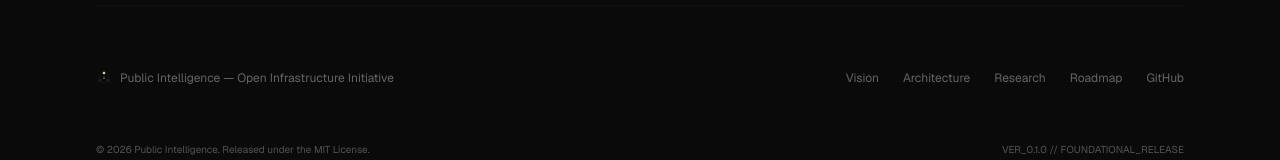
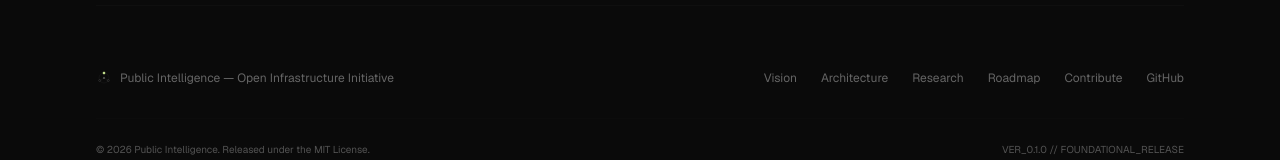
Before and after one commit to Public-Intelligence-Revolution/website, a Next.js app: page / in a window 1280 px wide. Shown: the part 1810-1970 px from the top of the page. Built offline with nearby package versions, Linux system fonts and the light colour scheme.

Commit message:
refactor: finalize website v1.0 engineering polish

```diff
--- a/src/app/vision/page.tsx
+++ b/src/app/vision/page.tsx
@@ -95,7 +95,7 @@ export default function VisionPage() {
           <div className="grid gap-x-12 gap-y-10 md:grid-cols-2 pt-4">
             <div className="space-y-3">
               <div className="flex items-center gap-3 text-foreground">
-                <svg className="w-5 h-5 text-[#D9F99D]" fill="none" viewBox="0 0 24 24" stroke="currentColor" strokeWidth="1.5">
+                <svg className="w-5 h-5 text-[#D9F99D]" fill="none" viewBox="0 0 24 24" stroke="currentColor" strokeWidth="1.5" aria-hidden="true">
                   <path d="M12 8V12L15 15" stroke="currentColor" />
                   <circle cx="12" cy="12" r="9" stroke="currentColor" strokeOpacity="0.3" />
                 </svg>
@@ -108,7 +108,7 @@ export default function VisionPage() {
 
             <div className="space-y-3">
               <div className="flex items-center gap-3 text-foreground">
-                <svg className="w-5 h-5 text-[#D9F99D]" fill="none" viewBox="0 0 24 24" stroke="currentColor" strokeWidth="1.5">
+                <svg className="w-5 h-5 text-[#D9F99D]" fill="none" viewBox="0 0 24 24" stroke="currentColor" strokeWidth="1.5" aria-hidden="true">
                   <circle cx="12" cy="12" r="5" stroke="currentColor" />
                   <path d="M12 2v5" stroke="currentColor" strokeOpacity="0.4" />
                   <path d="M12 17v5" stroke="currentColor" strokeOpacity="0.4" />
@@ -124,7 +124,7 @@ export default function VisionPage() {
 
             <div className="space-y-3">
               <div className="flex items-center gap-3 text-foreground">
-                <svg className="w-5 h-5 text-[#D9F99D]" fill="none" viewBox="0 0 24 24" stroke="currentColor" strokeWidth="1.5">
+                <svg className="w-5 h-5 text-[#D9F99D]" fill="none" viewBox="0 0 24 24" stroke="currentColor" strokeWidth="1.5" aria-hidden="true">
                   <path d="M9 12h6" stroke="currentColor" />
                   <path d="M12 9v6" stroke="currentColor" />
                   <rect x="4" y="4" width="16" height="16" rx="2" stroke="currentColor" strokeOpacity="0.4" />
@@ -138,7 +138,7 @@ export default function VisionPage() {
 
             <div className="space-y-3">
               <div className="flex items-center gap-3 text-foreground">
-                <svg className="w-5 h-5 text-[#D9F99D]" fill="none" viewBox="0 0 24 24" stroke="currentColor" strokeWidth="1.5">
+                <svg className="w-5 h-5 text-[#D9F99D]" fill="none" viewBox="0 0 24 24" stroke="currentColor" strokeWidth="1.5" aria-hidden="true">
                   <circle cx="12" cy="12" r="9" stroke="currentColor" strokeOpacity="0.3" />
                   <path d="M12 7v10" stroke="currentColor" />
                   <path d="M7 12h10" stroke="currentColor" />
--- a/src/components/diagram/DiagramCanvas.tsx
+++ b/src/components/diagram/DiagramCanvas.tsx
@@ -34,28 +34,6 @@ export function DiagramCanvas({
       >
         <title id={titleId}>{title}</title>
         <desc id={descId}>{description}</desc>
-        <defs>
-          <pattern
-            id={`grid-${React.useId()}`}
-            width={diagramTokens.grid.patternSize}
-            height={diagramTokens.grid.patternSize}
-            patternUnits="userSpaceOnUse"
-          >
-            <path
-              d={`M ${diagramTokens.grid.patternSize} 0 L 0 0 0 ${diagramTokens.grid.patternSize}`}
-              fill={diagramTokens.color.none}
-              stroke={diagramTokens.color.inherited}
-              strokeWidth={diagramTokens.grid.patternStrokeWidth}
-              strokeOpacity={diagramTokens.grid.patternStrokeOpacity}
-            />
-          </pattern>
-        </defs>
-        <rect
-          width={width}
-          height={height}
-          fill={`url(#grid-${React.useId()})`}
-          rx={diagramTokens.canvas.radius}
-        />
         {children}
       </svg>
     </div>
--- a/src/components/diagram/DiagramGrid.tsx
+++ b/src/components/diagram/DiagramGrid.tsx
@@ -10,6 +10,22 @@ type DiagramGridProps = {
 export function DiagramGrid({ width, height, patternId }: DiagramGridProps) {
   return (
     <>
+      <defs>
+        <pattern
+          id={patternId}
+          width={diagramTokens.grid.patternSize}
+          height={diagramTokens.grid.patternSize}
+          patternUnits="userSpaceOnUse"
+        >
+          <path
+            d={`M ${diagramTokens.grid.patternSize} 0 L 0 0 0 ${diagramTokens.grid.patternSize}`}
+            fill={diagramTokens.color.none}
+            stroke={diagramTokens.color.inherited}
+            strokeWidth={diagramTokens.grid.patternStrokeWidth}
+            strokeOpacity={diagramTokens.grid.patternStrokeOpacity}
+          />
+        </pattern>
+      </defs>
       <rect width={width} height={height} fill={`url(#${patternId})`} rx={diagramTokens.canvas.radius} />
       <rect
         x={diagramTokens.grid.borderInset}
--- a/src/components/logo.tsx
+++ b/src/components/logo.tsx
@@ -13,6 +13,7 @@ export function Logo({ className = "w-6 h-6", showText = false }: LogoProps) {
         fill="none"
         xmlns="http://www.w3.org/2000/svg"
         className={className}
+        aria-hidden="true"
       >
         {/* Coordinate orbit */}
         <circle
--- a/src/components/page-shell.tsx
+++ b/src/components/page-shell.tsx
@@ -7,9 +7,9 @@ type PageShellProps = {
 
 export function PageShell({ children }: PageShellProps) {
   return (
-    <main className="mx-auto w-full max-w-6xl px-6 py-20 sm:px-8 sm:py-24">
-      {children}
+    <div className="mx-auto w-full max-w-6xl px-6 py-20 sm:px-8 sm:py-24">
+      <main>{children}</main>
       <SiteFooter />
-    </main>
+    </div>
   );
 }
--- a/src/components/site-footer.tsx
+++ b/src/components/site-footer.tsx
@@ -1,17 +1,6 @@
 import Link from "next/link";
 import { Logo } from "@/components/logo";
-
-const links = [
-  { href: "/vision", label: "Vision" },
-  { href: "/architecture", label: "Architecture" },
-  { href: "/research", label: "Research" },
-  { href: "/roadmap", label: "Roadmap" },
-  {
-    href: "https://github.com/Public-Intelligence-Revolution",
-    label: "GitHub",
-    external: true,
-  },
-];
+import { siteNavigation } from "@/components/site-navigation";
 
 export function SiteFooter() {
   return (
@@ -22,7 +11,7 @@ export function SiteFooter() {
           <span>Public Intelligence — Open Infrastructure Initiative</span>
         </div>
         <nav aria-label="Footer navigation" className="flex flex-wrap gap-x-6 gap-y-2">
-          {links.map((link) => (
+          {siteNavigation.map((link) => (
             <Link
               key={link.href}
               href={link.href}
--- a/src/components/site-header.tsx
+++ b/src/components/site-header.tsx
@@ -3,19 +3,7 @@
 import Link from "next/link";
 import { usePathname } from "next/navigation";
 import { Logo } from "@/components/logo";
-
-const navigation = [
-  { href: "/vision", label: "Vision" },
-  { href: "/architecture", label: "Architecture" },
-  { href: "/research", label: "Research" },
-  { href: "/roadmap", label: "Roadmap" },
-  { href: "/contribute", label: "Contribute" },
-  {
-    href: "https://github.com/Public-Intelligence-Revolution",
-    label: "GitHub",
-    external: true,
-  },
-];
+import { siteNavigation } from "@/components/site-navigation";
 
 export function SiteHeader() {
   const pathname = usePathname();
@@ -30,7 +18,7 @@ export function SiteHeader() {
           aria-label="Primary navigation"
           className="flex flex-wrap gap-x-6 gap-y-2 text-sm text-muted-foreground"
         >
-          {navigation.map((item) => {
+          {siteNavigation.map((item) => {
             const isActive = pathname === item.href;
             return (
               <Link
@@ -41,6 +29,7 @@ export function SiteHeader() {
                 }`}
                 target={item.external ? "_blank" : undefined}
                 rel={item.external ? "noreferrer" : undefined}
+                aria-current={isActive ? "page" : undefined}
               >
                 {item.label}
               </Link>
--- /dev/null
+++ b/src/components/site-navigation.ts
@@ -0,0 +1,12 @@
+export const siteNavigation = [
+  { href: "/vision", label: "Vision", external: false },
+  { href: "/architecture", label: "Architecture", external: false },
+  { href: "/research", label: "Research", external: false },
+  { href: "/roadmap", label: "Roadmap", external: false },
+  { href: "/contribute", label: "Contribute", external: false },
+  {
+    href: "https://github.com/Public-Intelligence-Revolution",
+    label: "GitHub",
+    external: true,
+  },
+] as const;
```
Also changed, not shown: src/app/research/page.tsx (+6 -6 lines).
